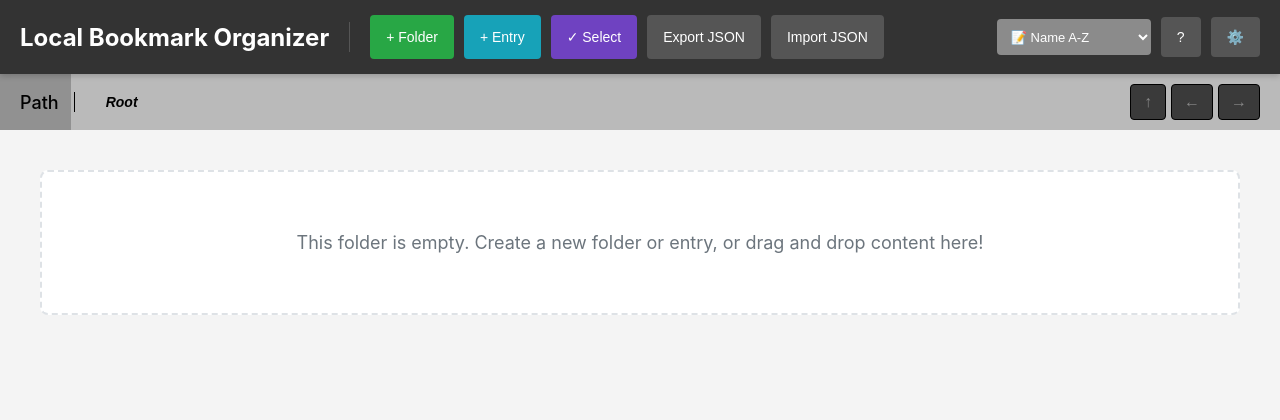
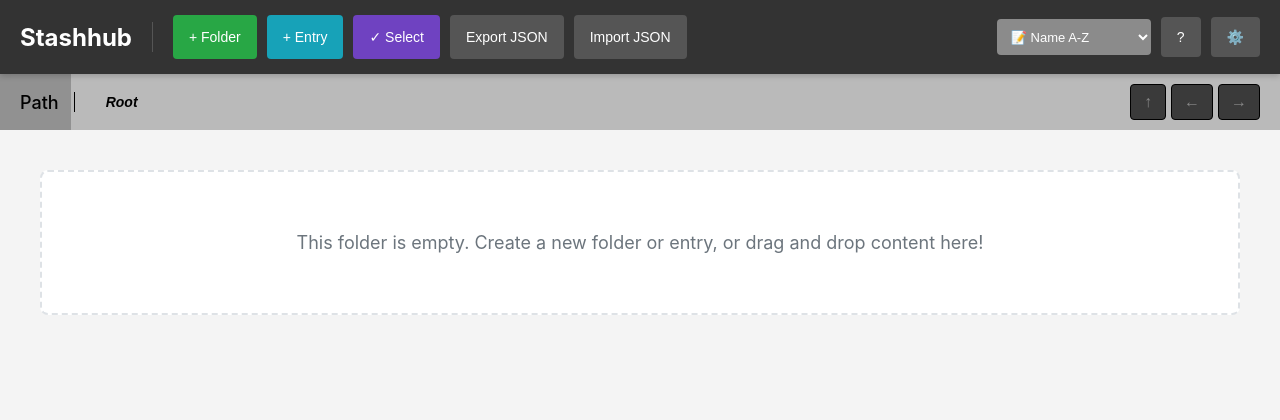
Before and after one commit to Ventexx/Stashhub, a Flask app: page / in a window 1280 px wide. Shown: the top 420 px of the page. Run offline with Flask 3, Linux system fonts and the light colour scheme.

Commit message:
changed title appropriately

```diff
--- a/templates/index.html
+++ b/templates/index.html
@@ -3,14 +3,14 @@
 <head>
 <meta charset="UTF-8">
 <meta name="viewport" content="width=device-width, initial-scale=1.0">
-<title>Local Bookmark Organizer</title>
+<title>Stashhub</title>
 <link rel="stylesheet" href="{{ url_for('static', filename='style.css') }}">
 </head>
 <body>
 <div id="app">
     <header>
         <div class="header-left">
-            <h1>Local Bookmark Organizer</h1>
+            <h1>Stashhub</h1>
             <div class="vertical-separator"></div>
             <div class="header-main-buttons">
                 <button id="new-folder-btn">+ Folder</button>
```
